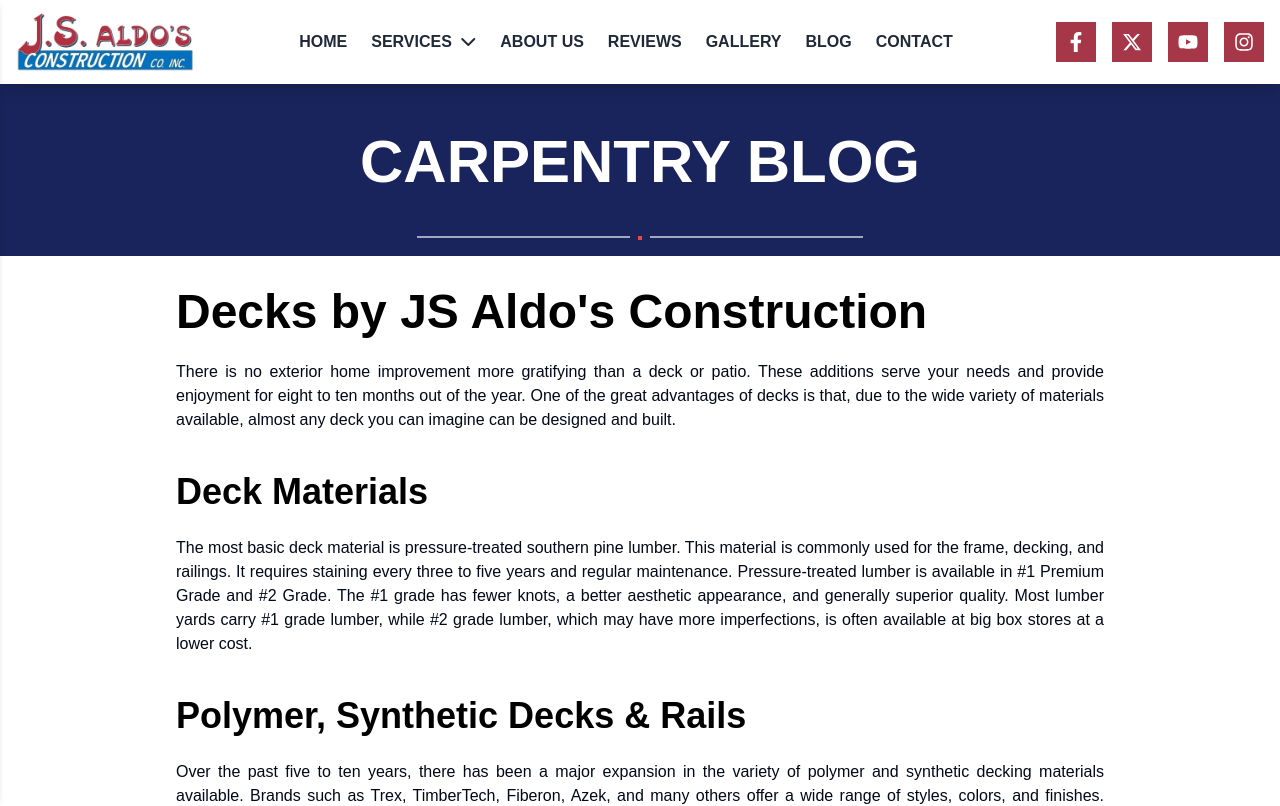
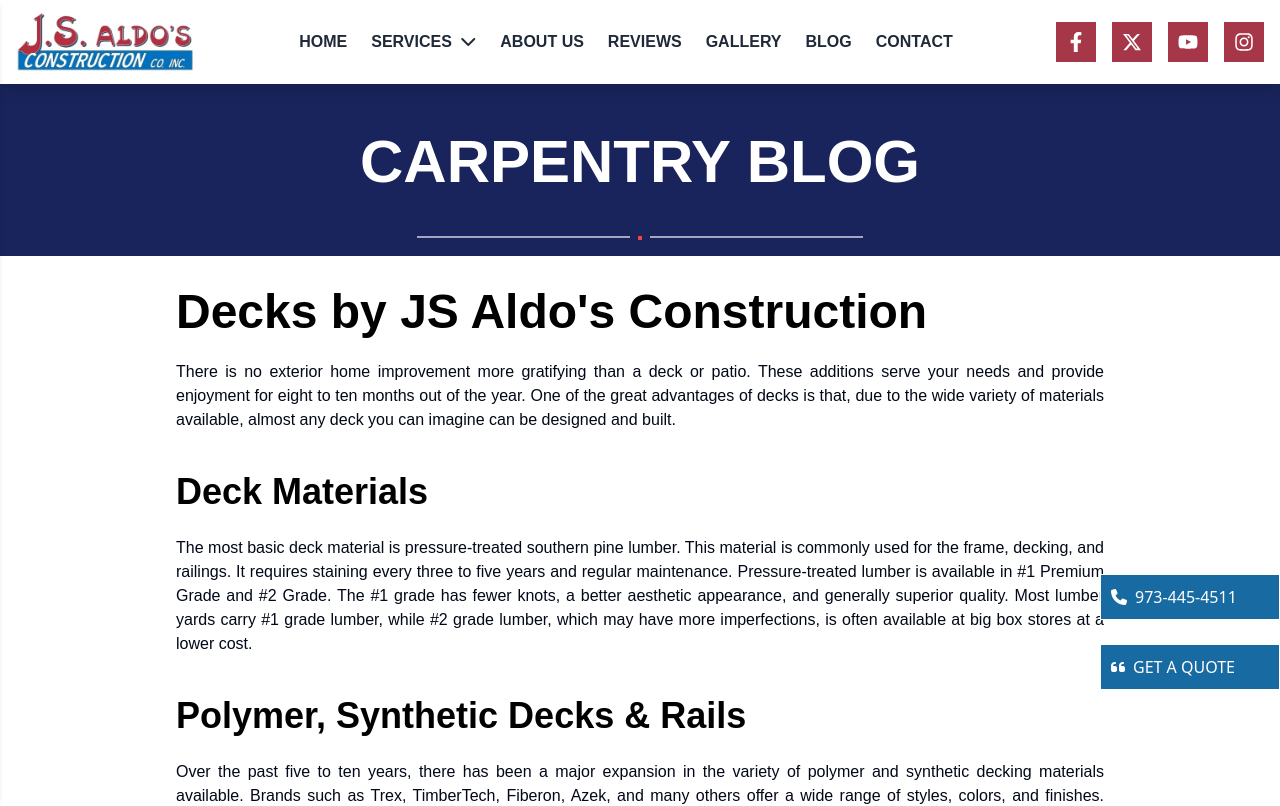
Before and after one commit to JSALDOCONSTRUUCTION/js-aldo, a Next.js app: page /carpentryblog in a window 1280 px wide. Shown: the top 806 px of the page. Built offline with nearby package versions, Linux system fonts and the light colour scheme.

Commit message:
Add FixedButtons component to carpentry blog page

```diff
--- a/src/app/carpentryblog/page.tsx
+++ b/src/app/carpentryblog/page.tsx
@@ -1,4 +1,5 @@
 import Copyrights from "@/components/Copyrights";
+import FixedButtons from "@/components/FixedButtons";
 import Footer from "@/components/Footer";
 import Header from "@/components/Header";
 import LogoSection from "@/components/LogoSection";
@@ -8,7 +9,7 @@ const page = () => {
   return (
     <>
       <Header />
-
+ <FixedButtons />
       {/* DECKS BLOG Heading with Background */}
       <section className="bg-[#18245b] py-12">
         <h2 className="text-center text-6xl font-bold text-white">
```
